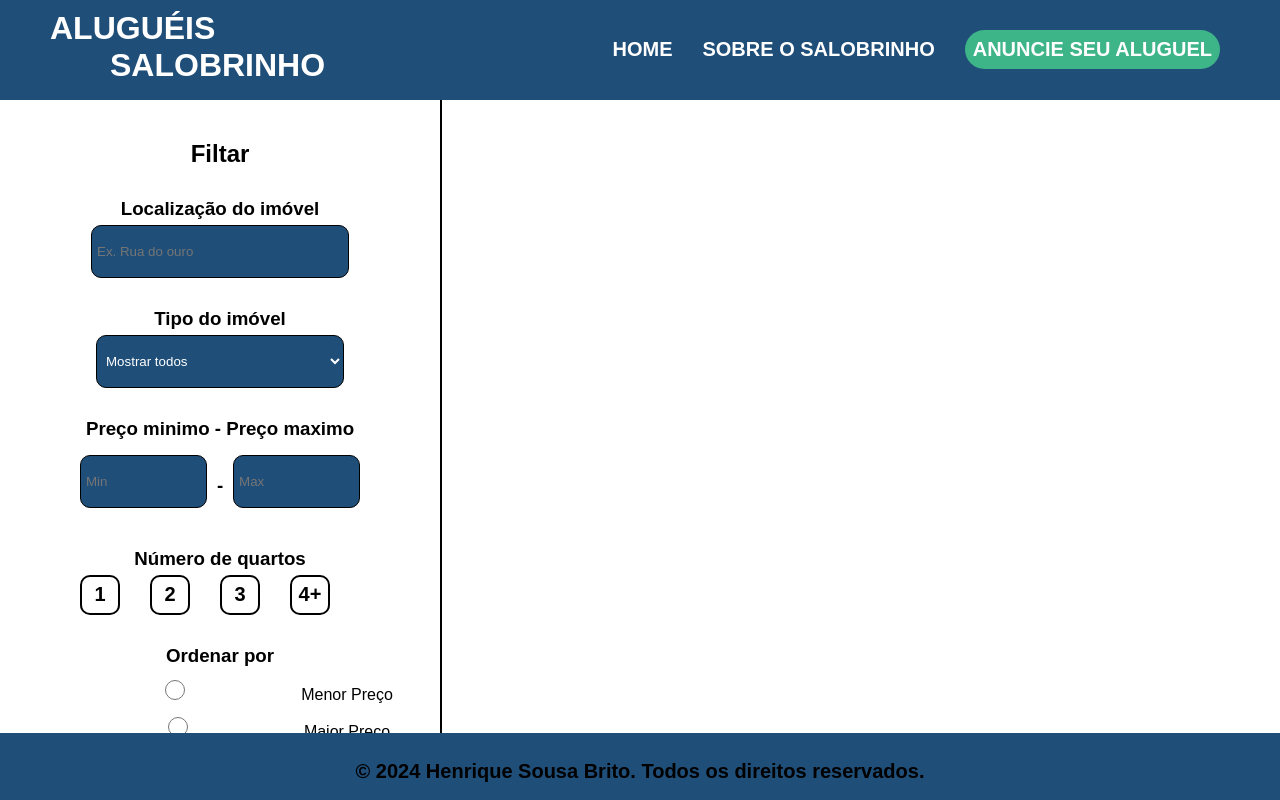
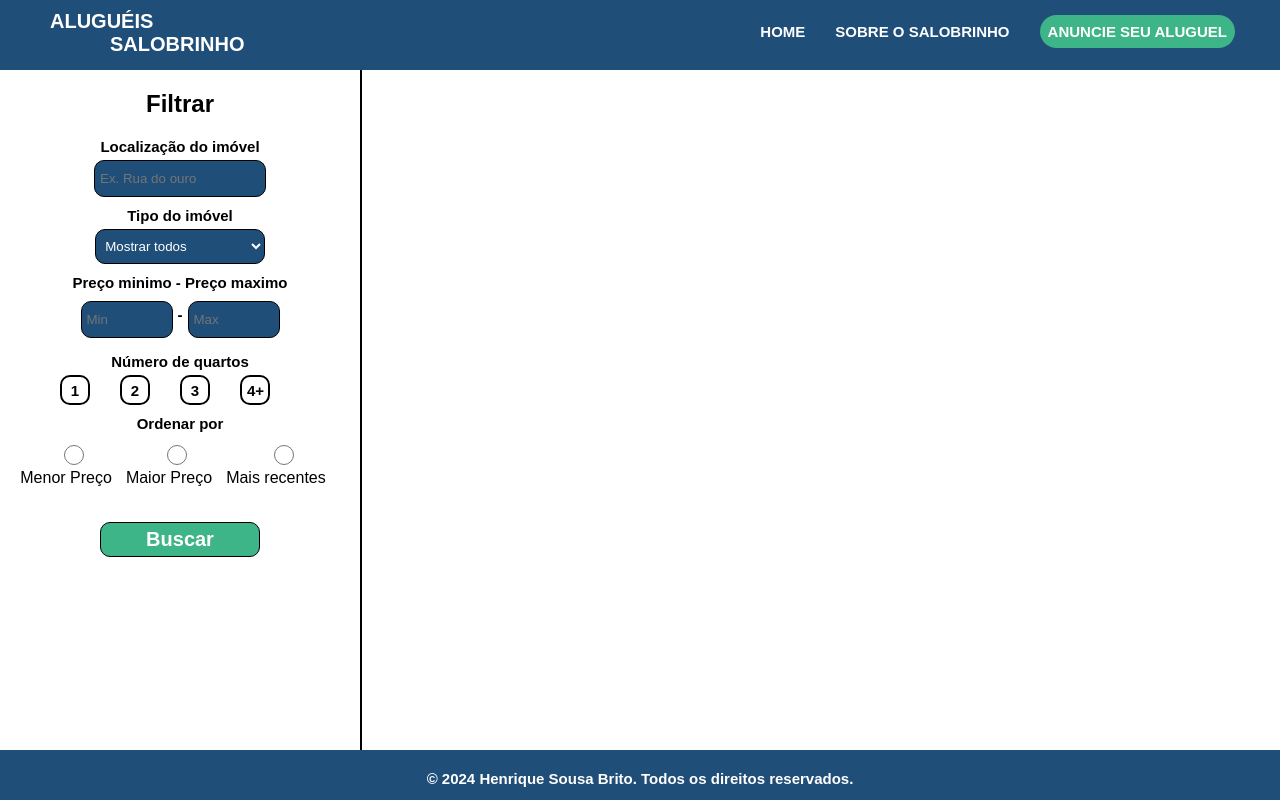
Before and after one commit to HenriqueSBDEV/Alugueis-Salobrinho, a React (Create React App) app in the folder client/: page / in a window 1280 px wide. Built offline with nearby package versions, Linux system fonts and the light colour scheme.

Commit message:
Terminando a SearchBar e o footer

```diff
--- a/client/src/components/SearchBar/SearchBar.jsx
+++ b/client/src/components/SearchBar/SearchBar.jsx
@@ -4,7 +4,7 @@ import "../../styles/SearchBar/SearchBar.css";
 const SearchBar = () =>{
   return(
     <aside>
-      <h2>Filtar</h2>
+      <h2>Filtrar</h2>
       <h3>Localização do imóvel</h3>
       <input type="text" placeholder="Ex. Rua do ouro"></input>
       <h3>Tipo do imóvel</h3>
@@ -31,13 +31,16 @@ const SearchBar = () =>{
       <h3>Ordenar por</h3>
         <div id="order-label">
           <label>
-            <input type="radio" name="sort" id="" className="input-radio"/>Menor Preço
+            <input type="radio" name="sort" id="" className="input-radio"/>
+            <p>Menor Preço</p>
           </label>
           <label>
-            <input type="radio" name="sort" id="" className="input-radio"/>Maior Preço
+            <input type="radio" name="sort" id="" className="input-radio"/>
+            <p>Maior Preço</p>
           </label>
           <label>
-            <input type="radio" name="sort" id="" className="input-radio"/>Mais recentes
+            <input type="radio" name="sort" id="" className="input-radio"/>
+            <p>Mais recentes</p>
           </label>
         </div>
       <input type="button" value="Buscar" className="buscar"/>
--- a/client/src/styles/Footer/Footer.css
+++ b/client/src/styles/Footer/Footer.css
@@ -3,11 +3,12 @@
   position: fixed;
   bottom: 0;
   background-color: #1F4E79;
-  height: 67px;
+  height: 50px;
 }
 
 .text-footer{
+  color: #fff;
   text-align: center;
   font-weight: bold;
-  font-size: 20px;
+  font-size: 15px;
 }
--- a/client/src/styles/Header/Header.css
+++ b/client/src/styles/Header/Header.css
@@ -11,7 +11,7 @@ header {
   justify-content: space-between;
   background-color: #1F4E79;
   width: 100vw;
-  height: 100px;
+  height: 70px;
 }
 
 .title{
@@ -19,6 +19,7 @@ header {
 }
 
 h1{
+  font-size: 20px;
   margin: 0px;
   color: #FFF;
   margin-left: 40px;
@@ -29,13 +30,13 @@ h1{
 }
 
 .header-links{
-  padding: 20px;
-  margin: 10px;
+  padding: 10px;
+  margin: 5px;
 }
 
 a{
   margin-right: 30px;
-  font-size: 20px;
+  font-size: 15px;
   font-weight: bold;
   text-decoration: none;
   color: #FFF;
@@ -51,7 +52,7 @@ button{
   margin-right: 30px;
   padding: 8px;
   color: #fff;
-  font-size: 20px;
+  font-size: 15px;
   font-weight: bold;
   background-color: #3EB489;
   border-radius: 20px;
--- a/client/src/styles/SearchBar/SearchBar.css
+++ b/client/src/styles/SearchBar/SearchBar.css
@@ -1,24 +1,29 @@
 aside{
   padding: 20px;
   text-align: center;
-  width: 400px;
+  width: 25vw;
   border-right: 2px solid black;
   height: 100vh;
   position: fixed;
   left: 0;
 }
 
+h2{
+  margin-top: 0px;
+}
+
 h3{
+  font-size: 15px;
   font-weight: bold;
   margin: 0px;
-  margin-top: 30px;
+  margin-top: 10px;
   margin-bottom: 5px;
 }
 
 input{
   padding: 5px;
-  width: 246px;
-  height: 41px;
+  width: 50%;
+  height: 25px;
   border-radius: 10px;
   border: 1px solid black;
   background-color: #1F4E79;
@@ -28,16 +33,16 @@ input{
 select{
   padding: 5px;
   background-color: #1F4E79;
-  width: 248px;
-  height: 53px;
+  width: 53%;
+  height: 35px;
   border-radius: 10px;
   border: 1px solid black;
   color: #fff;
 }
 
 .input-min-max{
-  width: 115px;
-  margin: 10px;
+  width: 25%;
+  margin: 5px;
 }
 
 .min-max{
@@ -45,10 +50,16 @@ select{
   justify-content: center;
 }
 
+.num-quartos{
+  display: flex;
+  justify-content: center;
+  align-items: center;
+}
+
 .button-Search{
   padding: 5px;
-  width: 40px;
-  height: 40px;
+  width: 30px;
+  height: 30px;
   border-radius: 10px;
   border: 2px solid black;
   color: black;
@@ -61,24 +72,39 @@ button:focus{
 }
 
 label{
-  text-align: center;
-  margin: 5px;
+  align-items: center;
+  margin: 5px 0;
+  padding: 0px;
+}
+
+#order-label{
+  width: 100%;
+  display: flex;
+  justify-content: center;
+  flex-direction: row;
+  margin-bottom: 30px;
+}
+
+.input-radio{
+  height: 20px;
+}
+
+p{
+  margin: 0px;
+  margin-right: 14px;
   padding: 0px;
 }
 
 .buscar{
+  padding: 5px;
+  height: 35px;
   background-color: #3EB489;
   color: #fff;
   font-weight: bold;
   font-size: 20px;
 }
 
-#order-label{
-  display: flex;
-  flex-direction: column;
-  margin-bottom: 30px;
+.buscar:hover{
+  cursor: pointer;
+  background-color: #1F4E79;
 }
-
-.input-radio{
-  height: 20px;
-}
```
